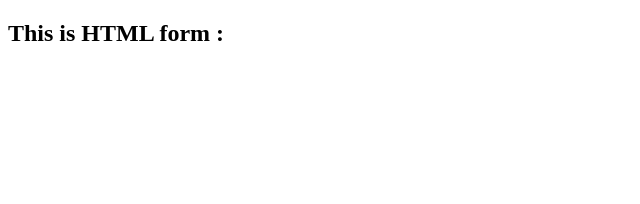
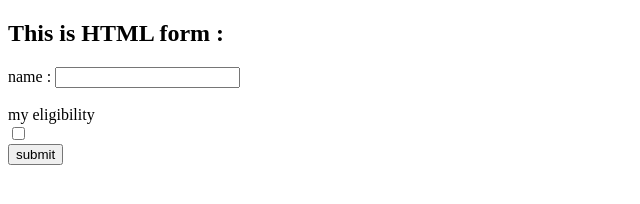
Before and after one commit to codecraftman77654/my_tech_journey, a plain HTML site: page Web-Development/form.html in a window 1280 px wide. Shown: the whole page, without its empty margins (0-640 px from the left). Drawn offline with Linux system fonts and the light colour scheme.

Commit message:
first form commit

```diff
--- a/Web-Development/form.html
+++ b/Web-Development/form.html
@@ -8,6 +8,11 @@
 <body>
     <h2>This is HTML form :</h2>
     <form action="submit.html" method="post">
+        <div> name : <input type="text" Name = "My Name"></div>
+        <br>
+        <div> <label for="name">my eligibility</label></div>
+        <div> <input type="checkbox" name="my eligibility" id="name"></div>
+        <button> submit</button>
 
     </form>
 </body>
```
